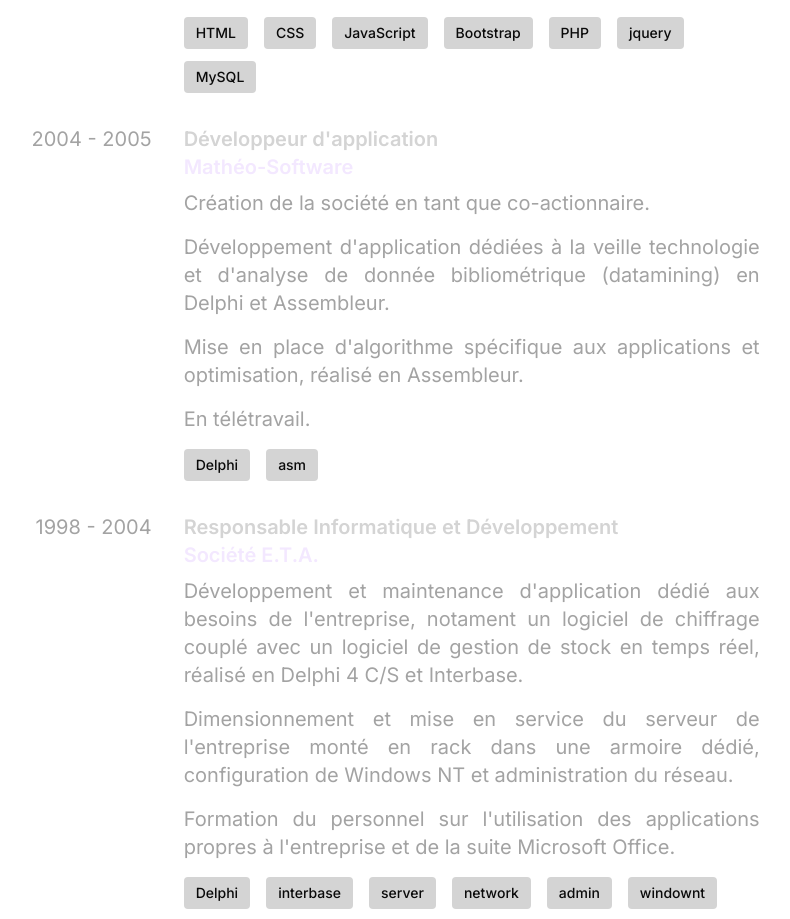
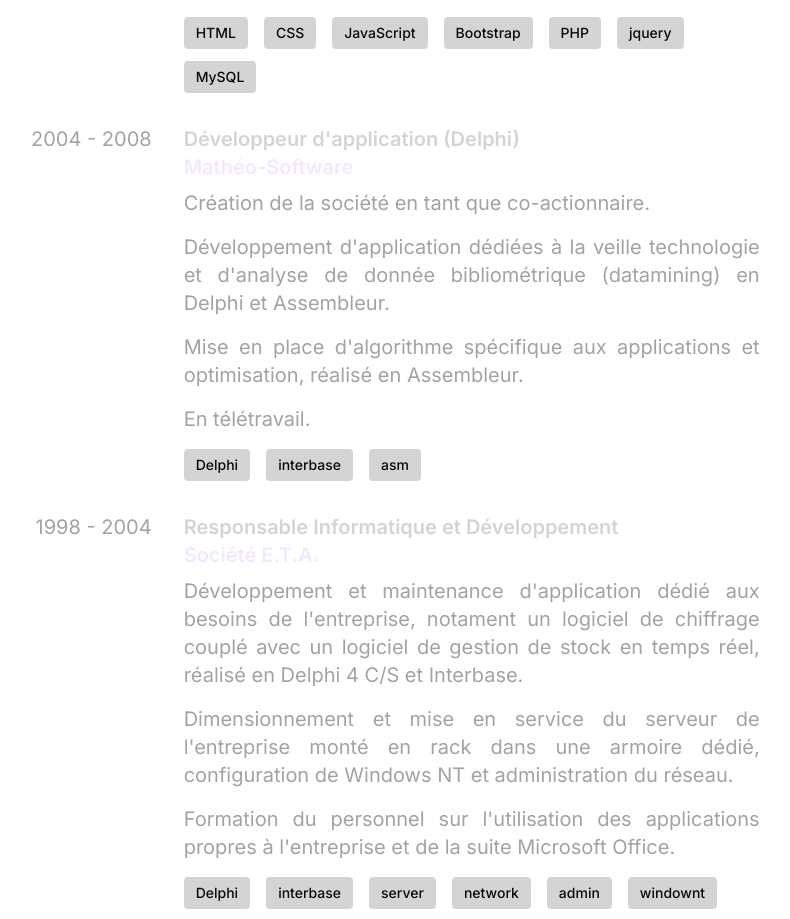
Before and after one commit to code9g/portfolio, a React (Vite) app: page / in a window 1280 px wide. Shown: the part 3487-4406 px from the top of the page, without its empty margins (291-1081 px from the left). Built offline with nearby package versions, Linux system fonts and the light colour scheme.

Commit message:
Chgmt data

```diff
--- a/src/components/Experience.jsx
+++ b/src/components/Experience.jsx
@@ -3,7 +3,7 @@ import PropTypes from "prop-types";
 import Description from "./Description";
 import Tags from "./Tags";
 
-const Experience = ({ year, company, role, description, skills }) => {
+const Experience = ({ year, name, position, summary, highlights }) => {
   return (
     <article className="flex flex-col flex-wrap items-center gap-8 lg:flex-row lg:items-start lg:justify-center">
       <motion.div
@@ -21,12 +21,12 @@ const Experience = ({ year, company, role, description, skills }) => {
         transition={{ duration: 1 }}
       >
         <h3 className="mb-2 font-semibold">
-          {role}
+          {position}
           <br />
-          <span className="text-purple-100">{company}</span>
+          <span className="text-purple-100">{name}</span>
         </h3>
-        <Description className="text-neutral-400 " content={description} />
-        <Tags items={skills} />
+        <Description className="text-neutral-400 " content={summary} />
+        <Tags items={highlights} />
       </motion.div>
     </article>
   );
@@ -34,10 +34,10 @@ const Experience = ({ year, company, role, description, skills }) => {
 
 Experience.propTypes = {
   year: PropTypes.string.isRequired,
-  company: PropTypes.string.isRequired,
-  role: PropTypes.string.isRequired,
-  description: PropTypes.any,
-  skills: PropTypes.array,
+  name: PropTypes.string.isRequired,
+  position: PropTypes.string.isRequired,
+  summary: PropTypes.any,
+  highlights: PropTypes.array,
 };
 
 export default Experience;
--- a/src/data/resume.json
+++ b/src/data/resume.json
@@ -1,8 +1,5 @@
 {
   "fullName": "Pierre Henry",
-  "firstName": "Pierre",
-  "lastName": "Henry",
-  "birthday": "1975-11-08",
   "role": "Développeur Full Stack",
   "contacts": [
     {
@@ -48,17 +45,20 @@
     "mysql",
     "php"
   ],
-  "experiences": [
+  "work": [
     {
+      "name": "Association Echecs et Mat",
+      "position": "Développeur Full Stack (Stagiaire)",
+      "startDate": "2023-01-01",
+      "endDate": "2023-01-31",
       "year": "Janvier/Février 2023",
-      "role": "Développeur Full Stack (Stagiaire)",
-      "company": "Association Echecs et Mat",
-      "description": [
+      "location": "Forbach, Moselle, France",
+      "summary": [
         "Refonte du site de l'association afin de le rendre moderne, dynamique et responsive.",
         "Analyse des besoins du client, création du cahier des charges, mise en place de la structure de la base de donnée, utlisation d'API et de mise en cache des données, intégration avec DataTable (jquery)."
       ],
       "url": "https://echecsforbach.com",
-      "skills": [
+      "highlights": [
         "html",
         "css",
         "javascript",
@@ -69,31 +69,38 @@
       ]
     },
     {
-      "year": "2004 - 2005",
-      "role": "Développeur d'application",
-      "company": "Mathéo-Software",
-      "description": [
+      "year": "2004 - 2008",
+      "name": "Mathéo-Software",
+      "position": "Développeur d'application (Delphi)",
+      "startDate": "2004-03-31",
+      "endDate": "2008-01-31",
+      "location": "Marseille, Provence-Alpes-Côte d’Azur, France",
+      "summary": [
         "Création de la société en tant que co-actionnaire.",
         "Développement d'application dédiées à la veille technologie et d'analyse de donnée bibliométrique (datamining) en Delphi et Assembleur.",
         "Mise en place d'algorithme spécifique aux applications et optimisation, réalisé en Assembleur.",
         "En télétravail."
       ],
       "url": "https://www.matheo-software.com/fr/",
-      "skills": [
+      "highlights": [
         "delphi",
+        "interbase",
         "asm"
       ]
     },
     {
       "year": "1998 - 2004",
-      "role": "Responsable Informatique et Développement",
-      "company": "Société E.T.A.",
-      "description": [
+      "startDate": "1998-09-30",
+      "endDate": "2004-03-31",
+      "position": "Responsable Informatique et Développement",
+      "name": "Société E.T.A.",
+      "location": "Créhange, Moselle, France",
+      "summary": [
         "Développement et maintenance d'application dédié aux besoins de l'entreprise, notament un logiciel de chiffrage couplé avec un logiciel de gestion de stock en temps réel, réalisé en Delphi 4 C/S et Interbase.",
         "Dimensionnement et mise en service du serveur de l'entreprise monté en rack dans une armoire dédié, configuration de Windows NT et administration du réseau.",
         "Formation du personnel sur l'utilisation des applications propres à l'entreprise et de la suite Microsoft Office."
       ],
-      "skills": [
+      "highlights": [
         "delphi",
         "interbase",
         "server",
--- a/src/sections/Experiences.jsx
+++ b/src/sections/Experiences.jsx
@@ -10,7 +10,7 @@ const Experiences = () => {
       <Container>
         <TitleSection>Experiences</TitleSection>
         <div className="flex flex-col gap-8">
-          {resume.experiences.map((item, index) => (
+          {resume.work.map((item, index) => (
             <Experience key={index} {...item} />
           ))}
         </div>
```
